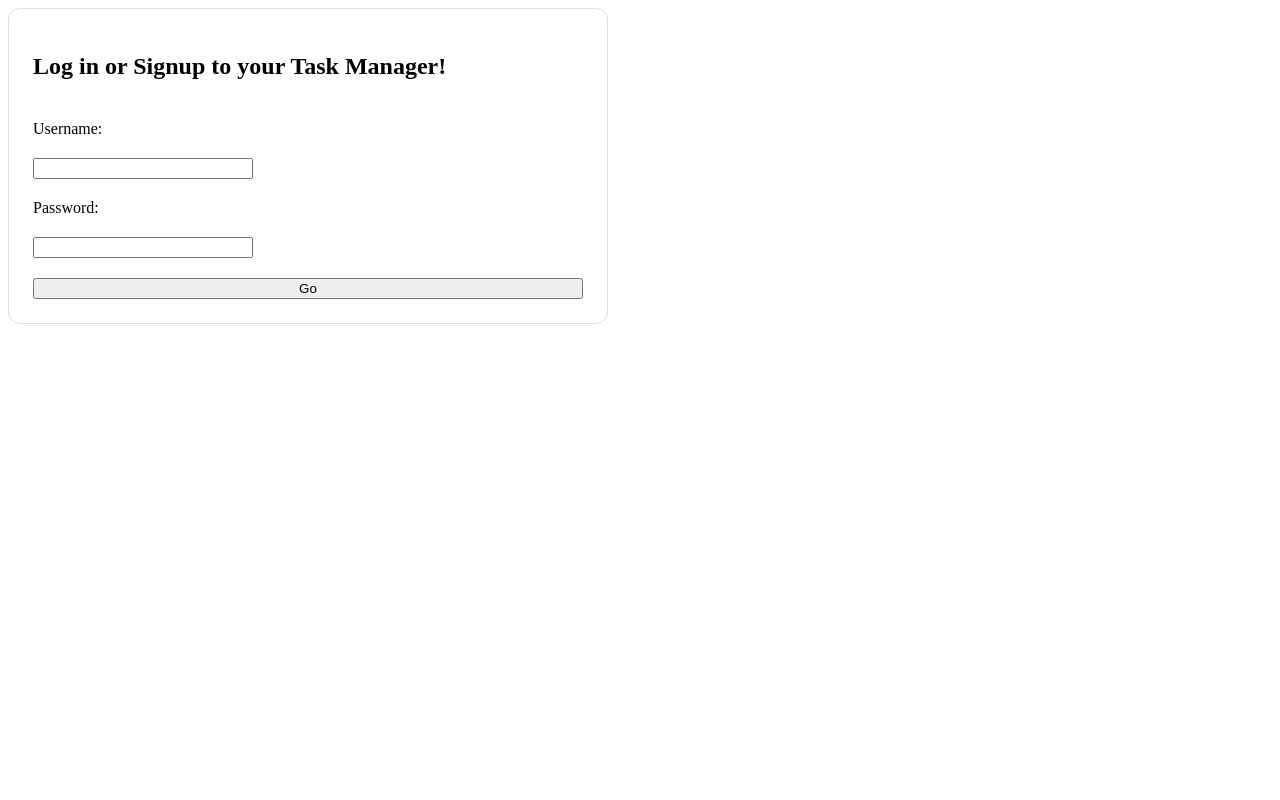
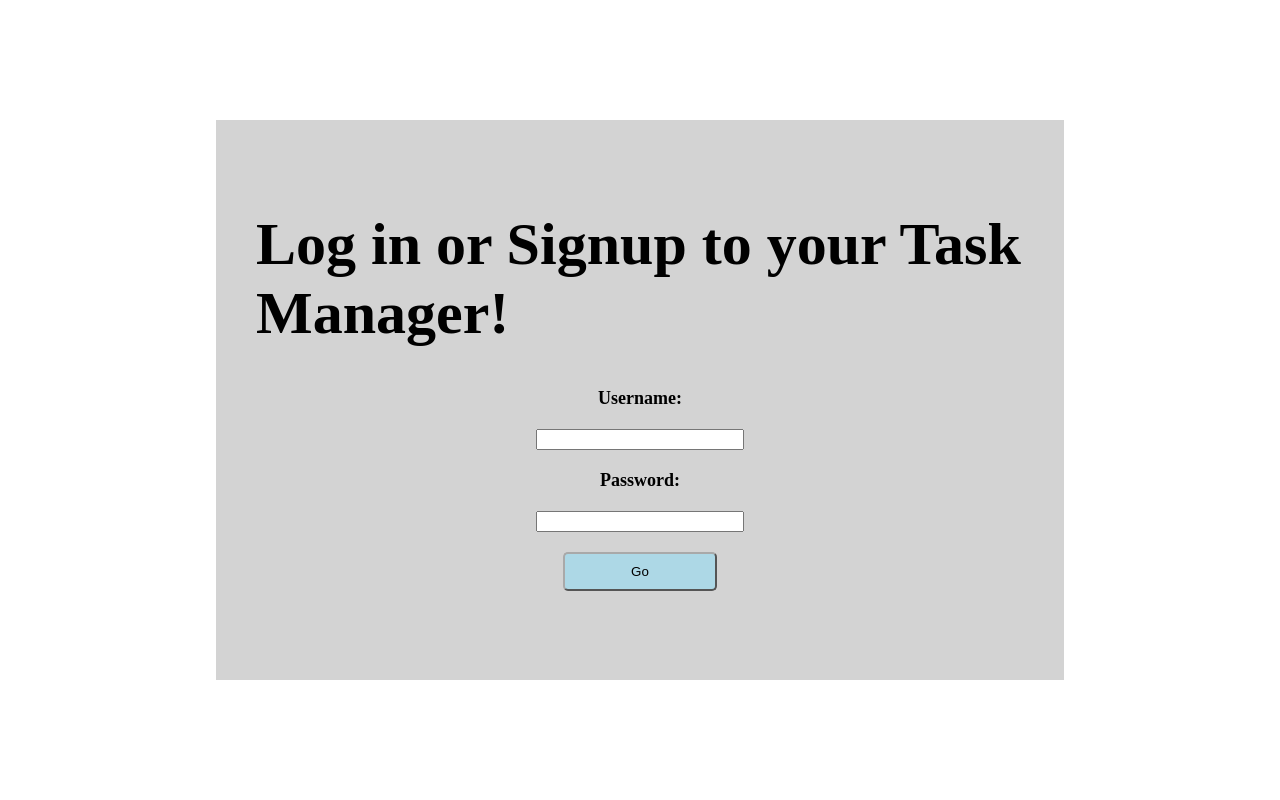
Before and after one commit to emilylasecki/csi3370-project, a Flask app: template demo/templates/WelcomePage.html in a window 1280 px wide. Run offline with Flask 3, Linux system fonts and the light colour scheme; the template is opened without the code that fills it, so the values that code supplies are empty.

Commit message:
Update WelcomePage.css

```diff
--- a/demo/static/css/WelcomePage.css
+++ b/demo/static/css/WelcomePage.css
@@ -1,5 +1,10 @@
-*{
-    box-sizing: border-box;
+html{
+    height: 100%;
+    width: 100%;
+    display: flex;
+    justify-content: center;
+    align-items: center;
+    background-color: white;
 }
 title{
     font-size: 24px;
@@ -10,16 +15,49 @@ title{
 }
 
 body{
+    height: 60%;
+    width: 60%;
     padding: 40px;
-    width: 600px;
-    border: 1px solid #ddd;
-    border-radius: 12px;
-    padding: 24px;
     display: flex;
     flex-direction: column;
     gap: 20px;
+    background-color: lightgray;
+}
+body h2{
+    font-size: 60px;
+    font-weight: bold;
+    margin-bottom: 20px;
+    color: black;
+    align-self: center;
 }
 
 input{
-    width: 40%;
+    width: 200px;
 }
+button{
+    width: 20%;
+    padding: 10px;
+    background-color: lightblue;
+    color: black;
+    border-color: darkgray;
+    border-radius: 5px;
+    cursor: pointer;
+    align-self: center;
+}
+
+label{
+    font-size: 18px;
+    font-weight: bold;
+    color: black;
+    align-self: center;
+}
+input{
+    align-self: center;
+}
+#sign up{
+    display: flex;
+    flex-direction: column;
+    gap: 10px;
+    align-self: left;
+    margin-top: 100px;
+}
```
